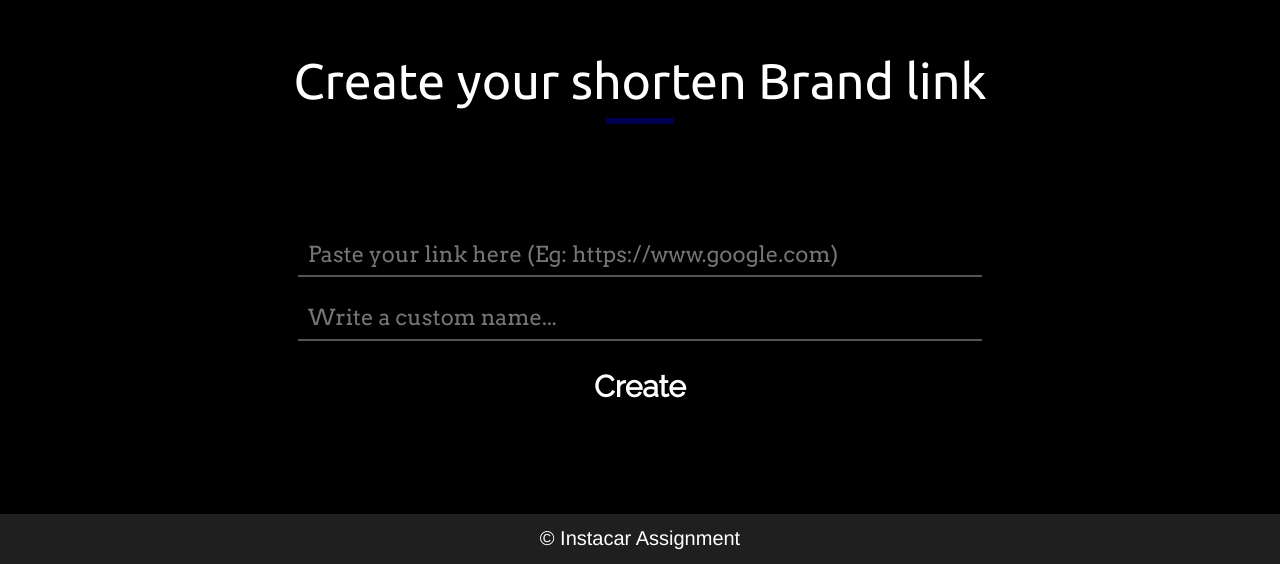
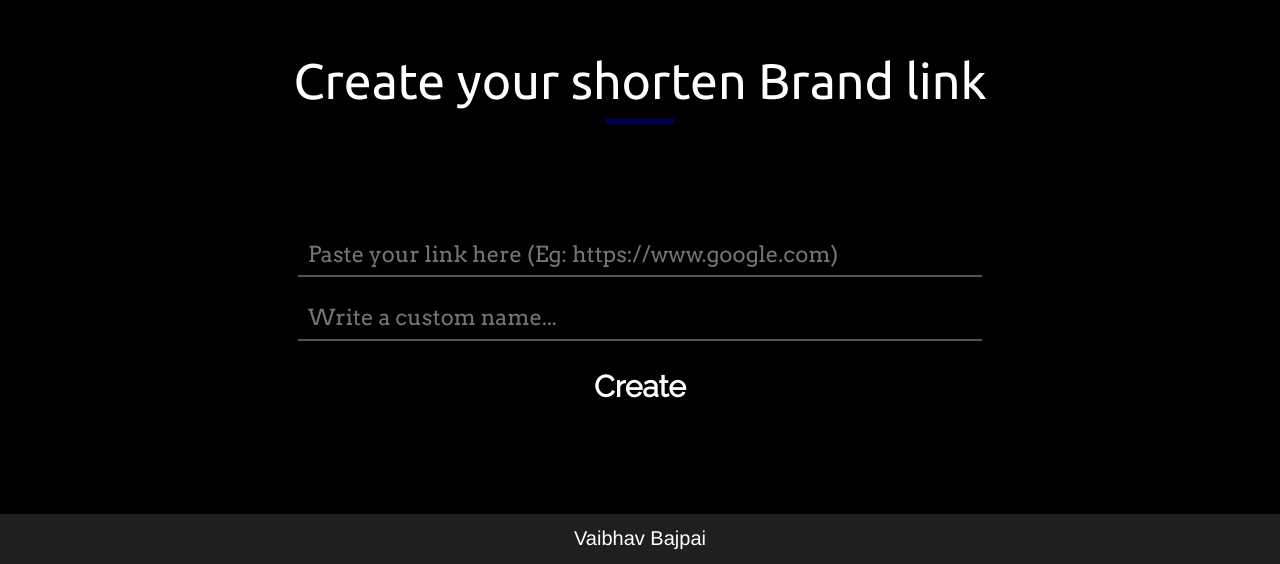
Before and after one commit to vaibhavbajpai-dev/link-shortener, a website: page public/index.html in a window 1280 px wide. Shown: the part 967-1531 px from the top of the page. Drawn offline with nearby package versions, Linux system fonts and the light colour scheme.

Commit message:
Update index.html

```diff
--- a/public/index.html
+++ b/public/index.html
@@ -113,7 +113,7 @@
   </main>
 
   <footer>
-    &copy; Instacar Assignment
+    Vaibhav Bajpai
   </footer>
 
   <script src="https://cdnjs.cloudflare.com/ajax/libs/vue/2.5.16/vue.min.js"></script>
```
